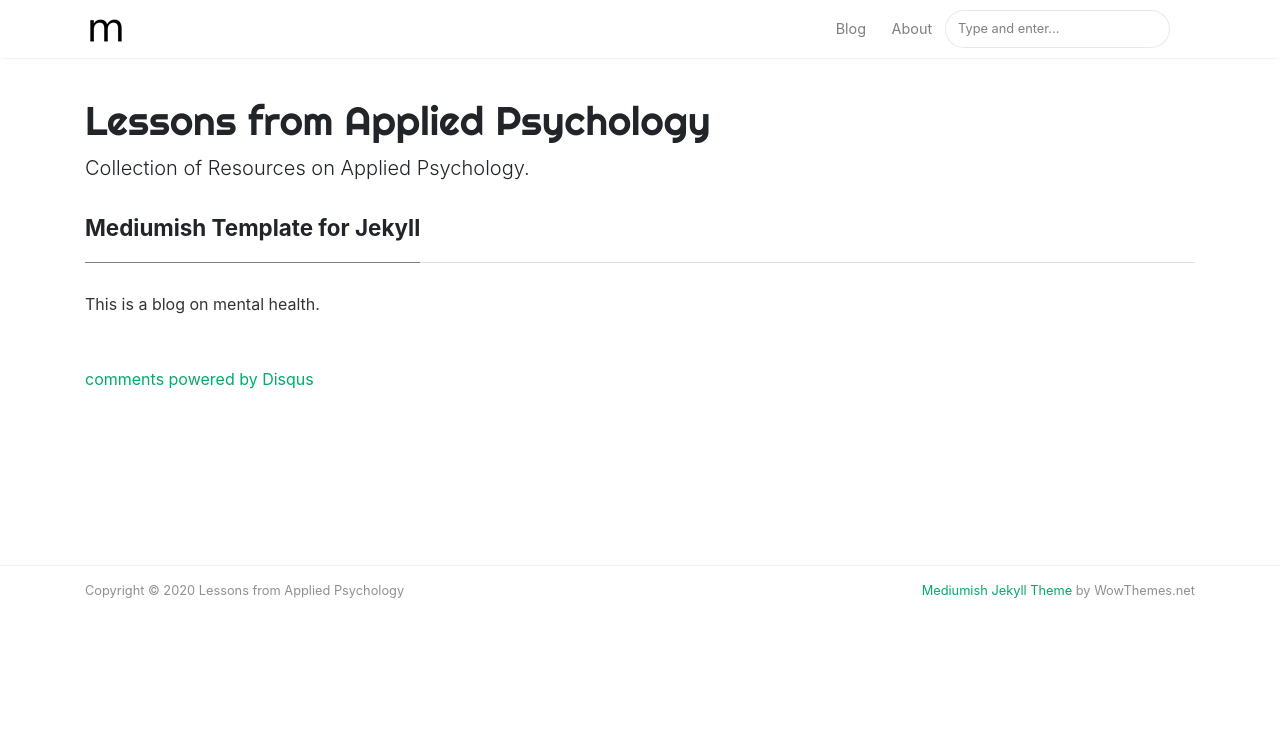
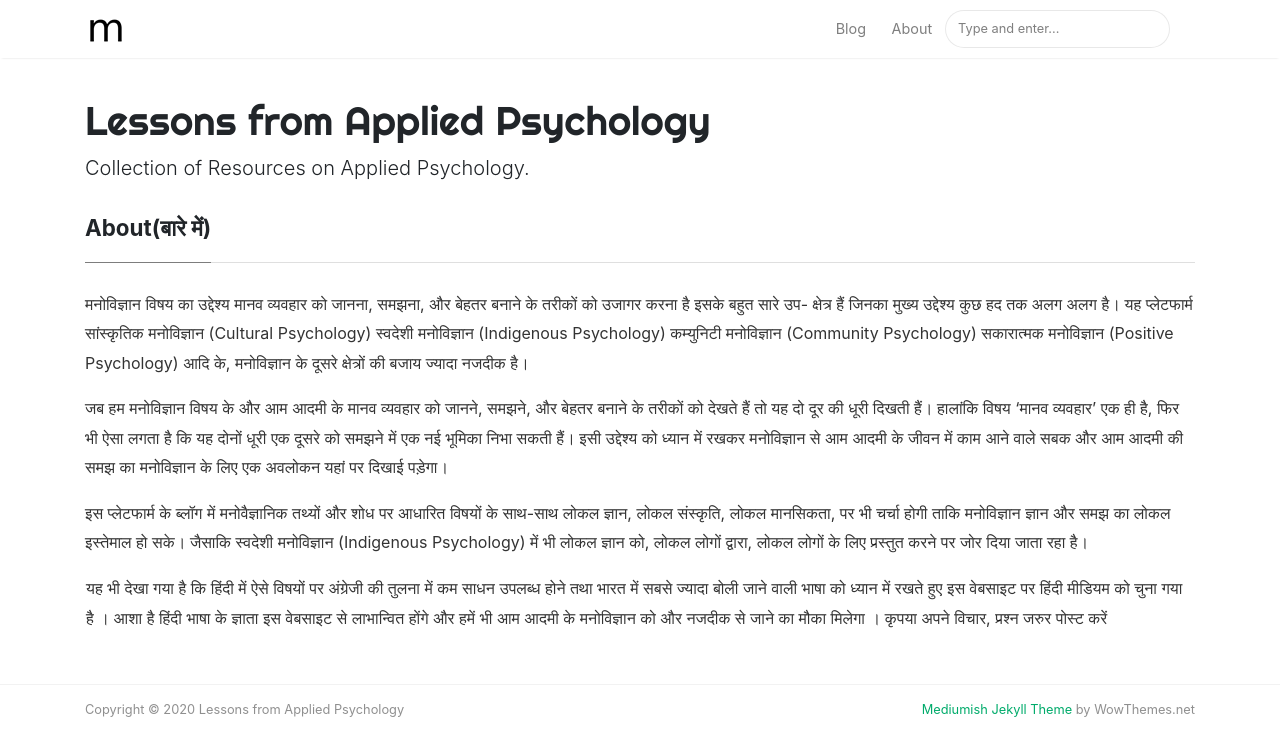
Before and after one commit to codeboy5/ga-blog, a Jekyll site: the page built from _pages/about.md, in a window 1280 px wide. Shown: the top 756 px of the page. Built offline with Jekyll 4.4.1, drawn with Linux system fonts in a browser that asks for light colours; nearby versions of some CDN libraries; comment, search, counter and statistics services are not loaded.

Commit message:
about section added

```diff
--- a/_pages/about.md
+++ b/_pages/about.md
@@ -1,8 +1,14 @@
 ---
 layout: page
-title: Mediumish Template for Jekyll
+title: About(बारे में)
 permalink: /about
-comments: true
+comments: false
 ---
 
-This is a blog on mental health.
+मनोविज्ञान विषय का उद्देश्य मानव व्यवहार को जानना, समझना, और बेहतर बनाने के तरीकों को उजागर करना है इसके बहुत सारे उप- क्षेत्र हैं जिनका मुख्य उद्देश्य कुछ हद तक अलग अलग है। यह प्लेटफार्म सांस्कृतिक मनोविज्ञान (Cultural Psychology) स्वदेशी मनोविज्ञान (Indigenous Psychology) कम्युनिटी मनोविज्ञान (Community Psychology) सकारात्मक मनोविज्ञान (Positive Psychology) आदि के, मनोविज्ञान के दूसरे क्षेत्रों की बजाय ज्यादा नजदीक है।
+
+जब हम मनोविज्ञान विषय के और आम आदमी के मानव व्यवहार को जानने, समझने, और बेहतर बनाने के तरीकों को देखते हैं तो यह दो दूर की धूरी दिखती हैं। हालांकि विषय ‘मानव व्यवहार’ एक ही है, फिर भी ऐसा लगता है कि यह दोनों धूरी एक दूसरे को समझने में एक नई भूमिका निभा सकती हैं। इसी उद्देश्य को ध्यान में रखकर मनोविज्ञान से आम आदमी के जीवन में काम आने वाले सबक और आम आदमी की समझ का मनोविज्ञान के लिए एक अवलोकन यहां पर दिखाई ‍पड़ेगा।
+
+इस प्लेटफार्म के ब्लॉग में मनोवैज्ञानिक तथ्यों और शोध पर आधारित विषयों के साथ-साथ लोकल ज्ञान, लोकल संस्कृति, लोकल मानसिकता, पर भी चर्चा होगी ताकि मनोविज्ञान ज्ञान और समझ का लोकल इस्तेमाल हो सके। जैसाकि स्वदेशी मनोविज्ञान (Indigenous Psychology) में भी लोकल ज्ञान को, लोकल लोगों द्वारा, लोकल लोगों के लिए प्रस्तुत करने पर जोर दिया जाता रहा है।
+
+यह भी देखा गया है कि हिंदी में ऐसे विषयों पर अंग्रेजी की तुलना में कम साधन उपलब्ध होने तथा भारत में सबसे ज्यादा बोली जाने वाली भाषा को ध्यान में रखते हुए इस वेबसाइट पर हिंदी मीडियम को चुना गया है । आशा है हिंदी भाषा के ज्ञाता इस वेबसाइट से लाभान्वित होंगे और हमें भी आम आदमी के मनोविज्ञान को और नजदीक से जाने का मौका मिलेगा । कृपया अपने विचार, प्रश्न जरुर पोस्ट करें|
```
